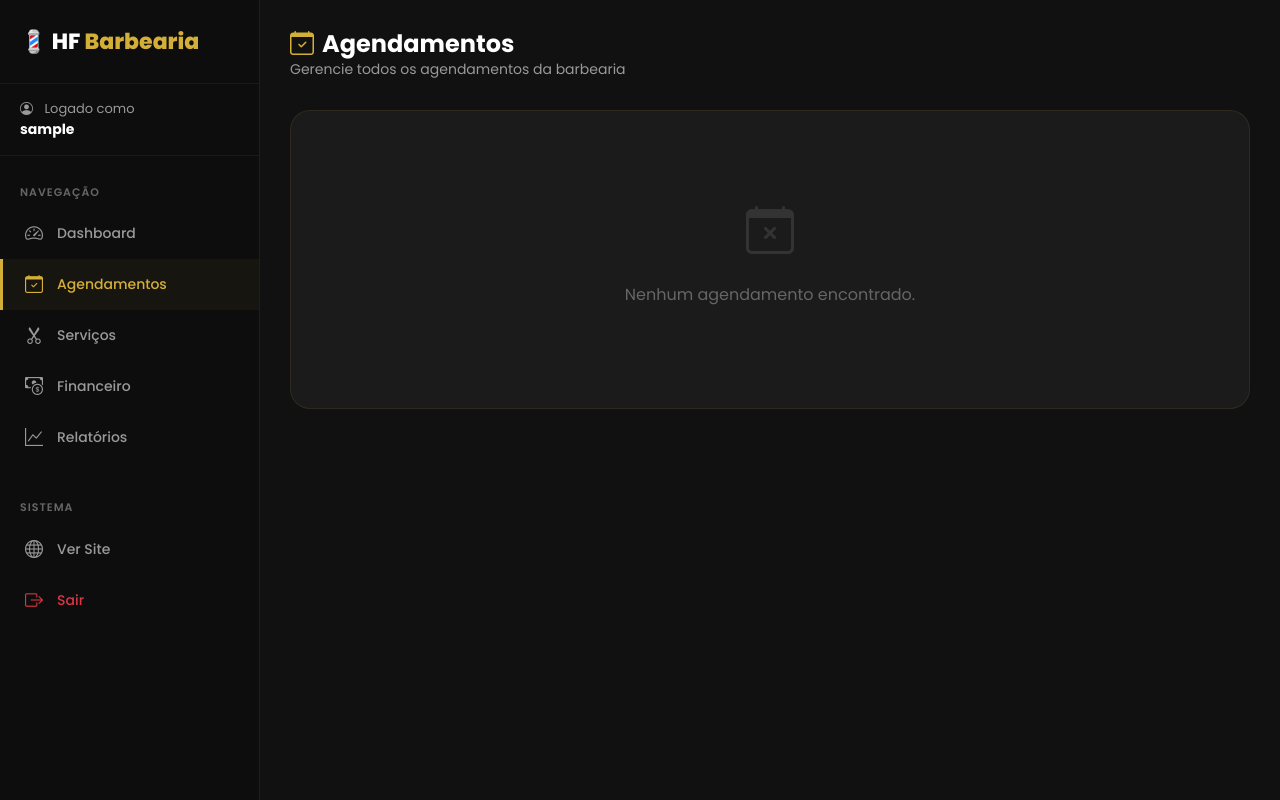
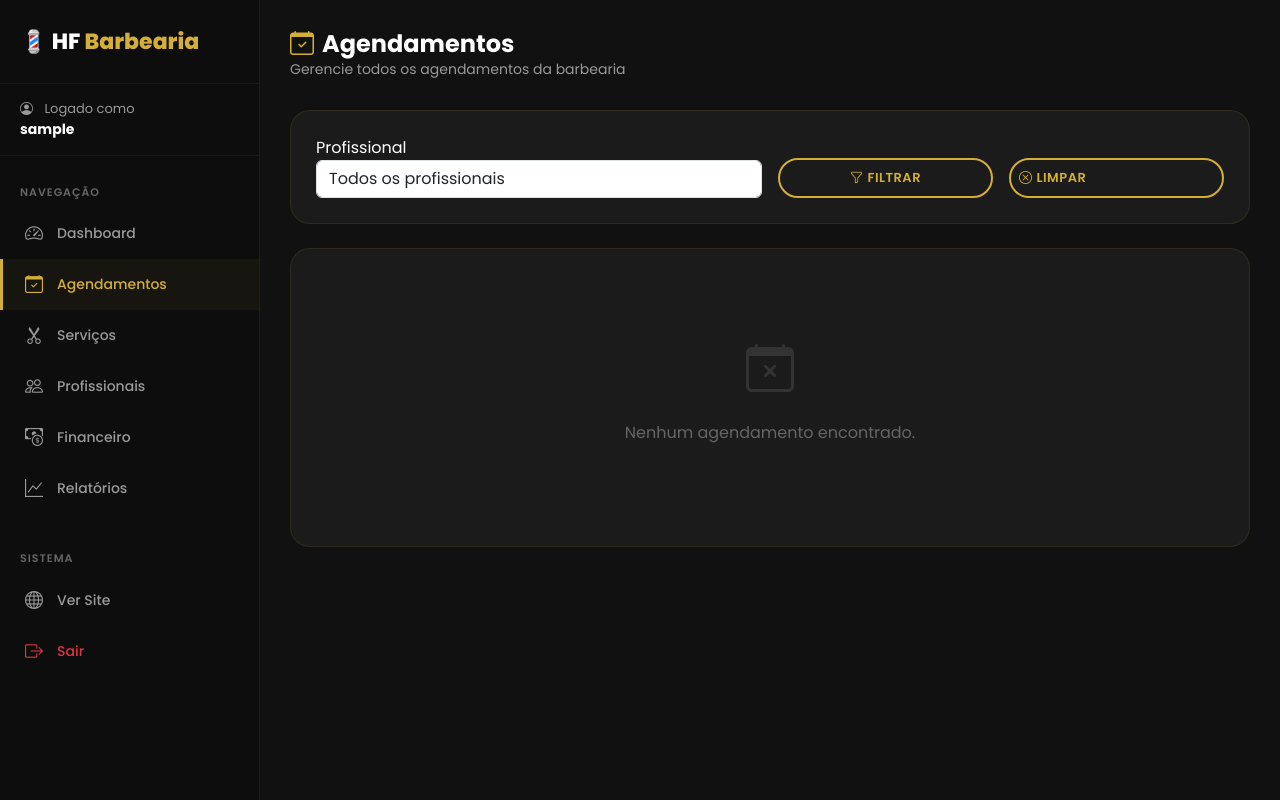
Before and after one commit to SRHigor38/barbearia_hf, a Flask app: page /admin/agendamentos in a window 1280 px wide. Run offline with Flask 3, Linux system fonts and the light colour scheme; the visitor is signed in with stand-in values (Sample User, id 1); data comes from the database, SQL or seed files in the repository; data that the repository does not hold is empty; some libraries are stand-ins or nearby versions.

Commit message:
feat: gerenciamento completo de profissionais (CRUD + upload de foto + agenda individual)
- Menu PROFISSIONAIS no painel administrativo (sidebar)
- CRUD completo: listar, adicionar, editar, ativar/desativar, excluir (seguro)
- Upload seguro de foto: valida extensão (png/jpg/jpeg/gif/webp), nome único, tamanho 2MB
- Foto padrão quando profissional não possui foto
- HARRISON criado automaticamente de forma idempotente (não duplica)
- Profissional inicial HARRISON aparece ativo no agendamento público
- Disponibilidade individual por profissional (conflito real de sobreposição de horários)
- Profissionais diferentes podem ter agendamentos no mesmo horário
- Duração do serviço considerada na verificação de conflito
- Profissional inativo não aparece em novos agendamentos (preserva histórico)
- Filtro por profissional na agenda administrativa
- Coluna Profissional na lista de agendamentos
- Template admin_profissionais.html e admin_profissional_form.html
- Novos models: Profissional, Cliente, Bloqueio

```diff
--- a/routes/admin.py
+++ b/routes/admin.py
@@ -185,18 +185,33 @@ def listar_agendamentos():
     """
     Lista todos os agendamentos cadastrados,
     ordenados do mais recente para o mais antigo.
+    Suporta filtro por profissional (?profissional_id=).
     """
     check = login_necessario()
     if check:
         return check
 
-    agendamentos = Agendamento.query.order_by(
-        Agendamento.criado_em.desc()
+    from services.barbearia_service import listar_todos_profissionais
+
+    # Filtro por profissional
+    filtro_profissional = request.args.get("profissional_id", "")
+
+    query = Agendamento.query
+    if filtro_profissional.isdigit():
+        query = query.filter_by(profissional_id=int(filtro_profissional))
+
+    agendamentos = query.order_by(
+        Agendamento.data.desc(),
+        Agendamento.horario.desc()
     ).all()
+
+    profissionais = listar_todos_profissionais()
 
     return render_template(
         "admin_agendamentos.html",
-        agendamentos=agendamentos
+        agendamentos=agendamentos,
+        profissionais=profissionais,
+        filtro_profissional=filtro_profissional
     )
 
 
@@ -317,6 +332,217 @@ def editar_servico(servico_id):
         servicos=servicos,
         servico_editar=servico
     )
+
+
+# ============================================
+# GERENCIAMENTO DE PROFISSIONAIS
+# ============================================
+
+# Extensões permitidas para upload de foto
+ALLOWED_EXTENSIONS = {"png", "jpg", "jpeg", "gif", "webp"}
+MAX_UPLOAD_SIZE = 2 * 1024 * 1024  # 2MB
+
+
+def extensao_permitida(nome_arquivo):
+    """Verifica se a extensão do arquivo é permitida."""
+    return "." in nome_arquivo and nome_arquivo.rsplit(".", 1)[1].lower() in ALLOWED_EXTENSIONS
+
+
+def salvar_foto_profissional(arquivo):
+    """
+    Valida e salva a foto do profissional de forma segura.
+    Retorna o nome do arquivo salvo ou None se inválido/ausente.
+    """
+    import os
+    import uuid
+
+    if not arquivo or arquivo.filename == "":
+        return None
+
+    # Valida extensão
+    if not extensao_permitida(arquivo.filename):
+        flash("Formato de imagem não permitido (use png, jpg, jpeg, gif, webp).", "error")
+        return None
+
+    # Gera nome seguro e único para evitar sobrescrita
+    ext = arquivo.filename.rsplit(".", 1)[1].lower()
+    nome_arquivo = f"profissional_{uuid.uuid4().hex}.{ext}"
+
+    # Cria diretório se não existir
+    pasta = os.path.join(current_app.root_path, "static", "imagens")
+    os.makedirs(pasta, exist_ok=True)
+
+    # Salva o arquivo
+    arquivo.save(os.path.join(pasta, nome_arquivo))
+    return nome_arquivo
+
+
+@admin_bp.route("/profissionais")
+def listar_profissionais():
+    """
+    Lista todos os profissionais (ativos e inativos).
+    """
+    check = login_necessario()
+    if check:
+        return check
+
+    from services.barbearia_service import (
+        listar_todos_profissionais,
+        contar_agendamentos_profissional,
+    )
+
+    profissionais = listar_todos_profissionais()
+    # Adiciona quantidade de agendamentos para cada profissional
+    for prof in profissionais:
+        prof.qtd_agendamentos = contar_agendamentos_profissional(prof.id)
+
+    return render_template("admin_profissionais.html", profissionais=profissionais)
+
+
+@admin_bp.route("/profissionais/novo", methods=["GET", "POST"])
+def novo_profissional():
+    """
+    Cadastra um novo profissional (com upload de foto).
+    """
+    check = login_necessario()
+    if check:
+        return check
+
+    from services.barbearia_service import criar_profissional
+
+    if request.method == "POST":
+        nome = request.form.get("nome", "").strip()
+        especialidade = request.form.get("especialidade", "").strip()
+        telefone = request.form.get("telefone", "").strip()
+        descricao = request.form.get("descricao", "").strip()
+        tempo_medio = request.form.get("tempo_medio", "40")
+
+        if not nome:
+            flash("O nome do profissional é obrigatório.", "error")
+        else:
+            try:
+                tempo_medio = int(tempo_medio)
+            except (ValueError, TypeError):
+                tempo_medio = 40
+
+            foto = salvar_foto_profissional(request.files.get("foto"))
+
+            criar_profissional(
+                nome=nome,
+                especialidade=especialidade,
+                telefone=telefone,
+                descricao=descricao,
+                foto=foto,
+                tempo_medio=tempo_medio,
+            )
+            flash("Profissional cadastrado com sucesso!", "success")
+            return redirect(url_for("admin.listar_profissionais"))
+
+    return render_template("admin_profissional_form.html")
+
+
+@admin_bp.route("/profissionais/editar/<int:profissional_id>", methods=["GET", "POST"])
+def editar_profissional(profissional_id):
+    """
+    Edita um profissional (com troca de foto).
+    """
+    check = login_necessario()
+    if check:
+        return check
+
+    from services.barbearia_service import (
+        buscar_profissional_por_id,
+        atualizar_profissional,
+    )
+    import os
+
+    profissional = buscar_profissional_por_id(profissional_id)
+    if profissional is None:
+        flash("Profissional não encontrado.", "error")
+        return redirect(url_for("admin.listar_profissionais"))
+
+    if request.method == "POST":
+        nome = request.form.get("nome", "").strip()
+        especialidade = request.form.get("especialidade", "").strip()
+        telefone = request.form.get("telefone", "").strip()
+        descricao = request.form.get("descricao", "").strip()
+        ativo = request.form.get("ativo") == "on"
+        try:
+            tempo_medio = int(request.form.get("tempo_medio", "40"))
+        except (ValueError, TypeError):
+            tempo_medio = 40
+
+        if not nome:
+            flash("O nome do profissional é obrigatório.", "error")
+        else:
+            # Troca de foto (se enviada)
+            nova_foto = salvar_foto_profissional(request.files.get("foto"))
+            if nova_foto:
+                # Remove foto antiga se existir
+                if profissional.foto:
+                    caminho = os.path.join(current_app.root_path, "static", "imagens", profissional.foto)
+                    if os.path.exists(caminho):
+                        os.remove(caminho)
+                foto = nova_foto
+            else:
+                foto = profissional.foto
+
+            atualizar_profissional(
+                profissional_id,
+                nome=nome,
+                especialidade=especialidade,
+                telefone=telefone,
+                descricao=descricao,
+                foto=foto,
+                tempo_medio=tempo_medio,
+                ativo=ativo,
+            )
+            flash("Profissional atualizado com sucesso!", "success")
+            return redirect(url_for("admin.listar_profissionais"))
+
+    return render_template("admin_profissional_form.html", profissional=profissional)
+
+
+@admin_bp.route("/profissionais/alternar/<int:profissional_id>")
+def alternar_profissional(profissional_id):
+    """
+    Ativa ou desativa um profissional.
+    """
+    check = login_necessario()
+    if check:
+        return check
+
+    from services.barbearia_service import buscar_profissional_por_id, atualizar_profissional
+
+    profissional = buscar_profissional_por_id(profissional_id)
+    if profissional is None:
+        flash("Profissional não encontrado.", "error")
+    else:
+        novo_status = not profissional.ativo
+        atualizar_profissional(profissional_id, ativo=novo_status)
+        status_texto = "ativado" if novo_status else "desativado"
+        flash(f"Profissional {status_texto} com sucesso!", "success")
+
+    return redirect(url_for("admin.listar_profissionais"))
+
+
+@admin_bp.route("/profissionais/excluir/<int:profissional_id>")
+def excluir_profissional(profissional_id):
+    """
+    Exclui um profissional somente se for seguro (sem agendamentos).
+    """
+    check = login_necessario()
+    if check:
+        return check
+
+    from services.barbearia_service import excluir_profissional as servico_excluir
+
+    if servico_excluir(profissional_id):
+        flash("Profissional excluído com sucesso!", "success")
+    else:
+        flash("Não é possível excluir: o profissional possui agendamentos. Desative-o em vez disso.", "error")
+
+    return redirect(url_for("admin.listar_profissionais"))
 
 
 # ============================================
--- a/templates/admin_agendamentos.html
+++ b/templates/admin_agendamentos.html
@@ -7,6 +7,33 @@
         <h2><i class="bi bi-calendar-check text-gold me-2"></i>Agendamentos</h2>
         <p>Gerencie todos os agendamentos da barbearia</p>
     </div>
+</div>
+
+<!-- Filtro por profissional -->
+<div class="admin-card mb-4">
+    <form method="GET" action="/admin/agendamentos" class="row g-3 align-items-end">
+        <div class="col-md-6">
+            <label>Profissional</label>
+            <select class="form-control" name="profissional_id" onchange="this.form.submit()">
+                <option value="">Todos os profissionais</option>
+                {% for prof in profissionais %}
+                <option value="{{ prof.id }}" {% if filtro_profissional == prof.id|string %}selected{% endif %}>
+                    {{ prof.nome }} {% if not prof.ativo %}(Inativo){% endif %}
+                </option>
+                {% endfor %}
+            </select>
+        </div>
+        <div class="col-md-3">
+            <button type="submit" class="btn-outline-gold w-100" style="padding:8px;font-size:13px;">
+                <i class="bi bi-funnel me-1"></i>Filtrar
+            </button>
+        </div>
+        <div class="col-md-3">
+            <a href="/admin/agendamentos" class="btn-outline-gold w-100 d-block" style="padding:8px;font-size:13px;">
+                <i class="bi bi-x-circle me-1"></i>Limpar
+            </a>
+        </div>
+    </form>
 </div>
 
 <div class="admin-card">
@@ -21,6 +48,7 @@
                     <th>Data</th>
                     <th>Horário</th>
                     <th>Serviço</th>
+                    <th>Profissional</th>
                     <th>Criado em</th>
                     <th>Ações</th>
                 </tr>
@@ -34,6 +62,13 @@
                     <td>{{ agendamento.data }}</td>
                     <td><span class="text-gold">{{ agendamento.horario }}</span></td>
                     <td>{{ agendamento.servico }}</td>
+                    <td>
+                        {% if agendamento.profissional %}
+                            {{ agendamento.profissional.nome }}
+                        {% else %}
+                            <span style="color:#666;">—</span>
+                        {% endif %}
+                    </td>
                     <td>{{ agendamento.criado_em.strftime('%d/%m/%Y %H:%M') }}</td>
                     <td class="acoes">
                         <a href="/admin/agendamentos/excluir/{{ agendamento.id }}">
--- a/templates/admin_base.html
+++ b/templates/admin_base.html
@@ -39,6 +39,11 @@
             <li class="nav-item">
                 <a class="nav-link {% if request.endpoint and 'servico' in request.endpoint %}active{% endif %}" href="/admin/servicos">
                     <i class="bi bi-scissors"></i> Serviços
+                </a>
+            </li>
+            <li class="nav-item">
+                <a class="nav-link {% if request.endpoint and 'profissional' in request.endpoint %}active{% endif %}" href="/admin/profissionais">
+                    <i class="bi bi-people"></i> Profissionais
                 </a>
             </li>
             <li class="nav-item">
--- a/templates/agendamento.html
+++ b/templates/agendamento.html
@@ -327,7 +327,9 @@ function selecionarData(data, el) {
 // ============================================
 
 function carregarHorarios(data) {
-    fetch('/api/horarios?data=' + data)
+    const profissionalId = document.getElementById('profissional_id').value;
+    const servico = document.querySelector('input[name="servico"]').value;
+    fetch('/api/horarios?data=' + data + '&profissional_id=' + profissionalId + '&servico=' + encodeURIComponent(servico))
         .then(res => res.json())
         .then(dados => {
             const grid = document.getElementById('horarios-grid');
```
Also changed, not shown: routes/main.py (+43 -25 lines), services/barbearia_service.py (+164 -0 lines), templates/admin_profissionais.html (added, +85 -0 lines), templates/admin_profissional_form.html (added, +94 -0 lines).
